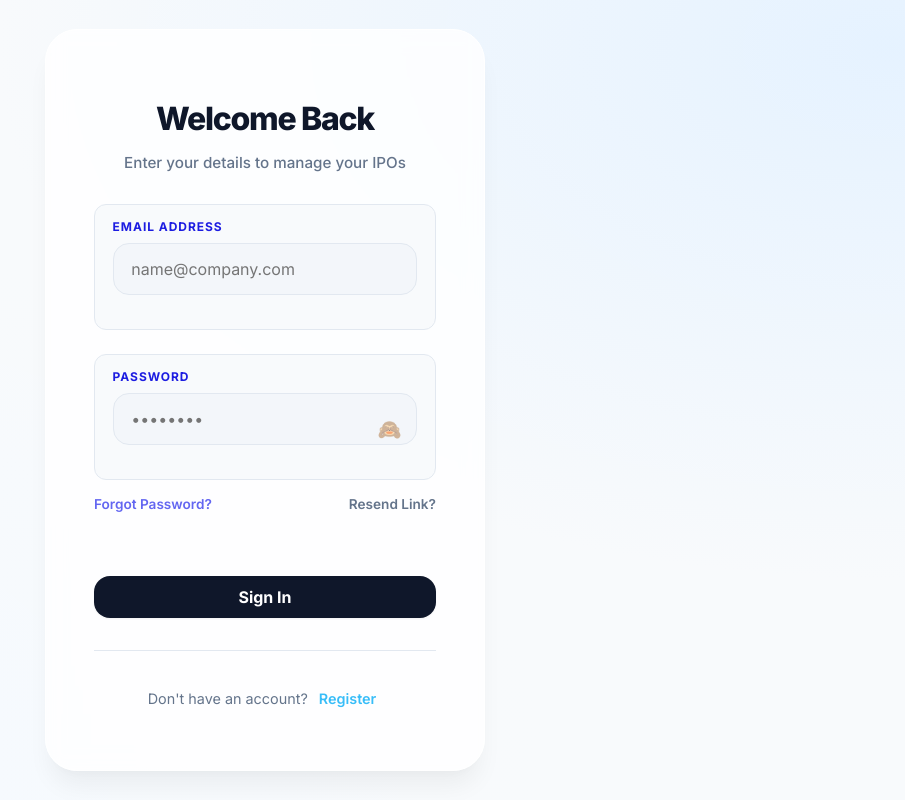
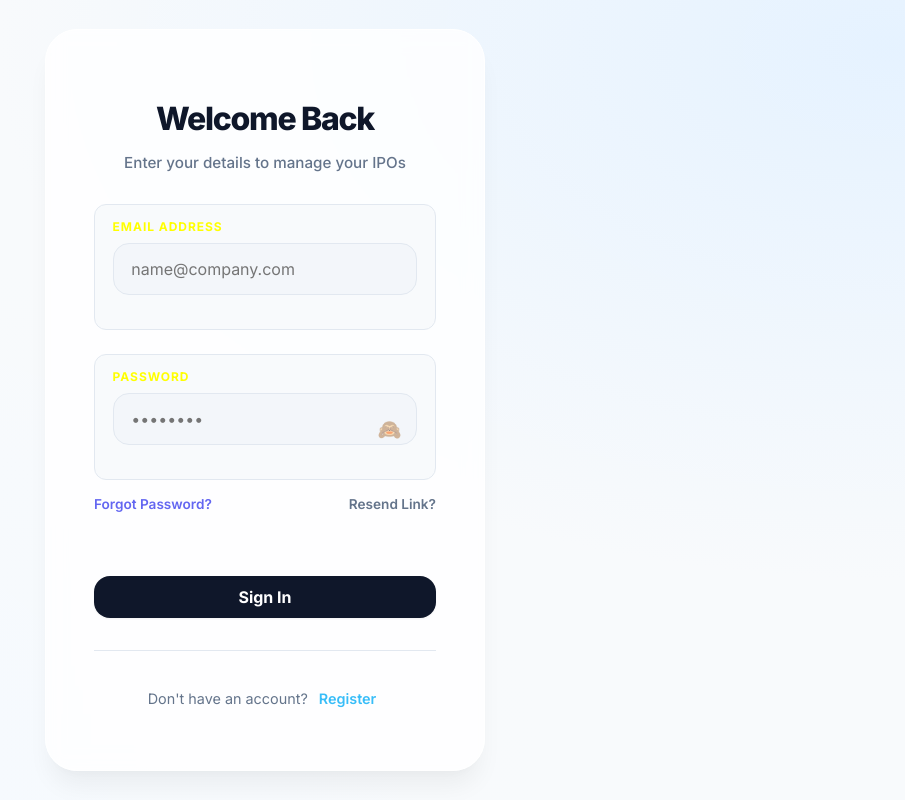
Before and after one commit to RazNishchal/NEPSE_PORTFOLIO_MANAGER, a React (Create React App) app: page / in a window 1280 px wide. Shown: the whole page, without its empty margins (375-1280 px from the left). Built offline with nearby package versions, Linux system fonts and the light colour scheme; no server answers.

Commit message:
Update auth.css

```diff
--- a/src/components/css/auth.css
+++ b/src/components/css/auth.css
@@ -93,7 +93,7 @@
 .input-field label {
   font-size: 0.75rem;
   font-weight: 700;
-  color: #1c1ce1;
+  color: #FFFF00;
   margin-bottom: 0.6rem;
   text-transform: uppercase;
   letter-spacing: 0.08em;
```
